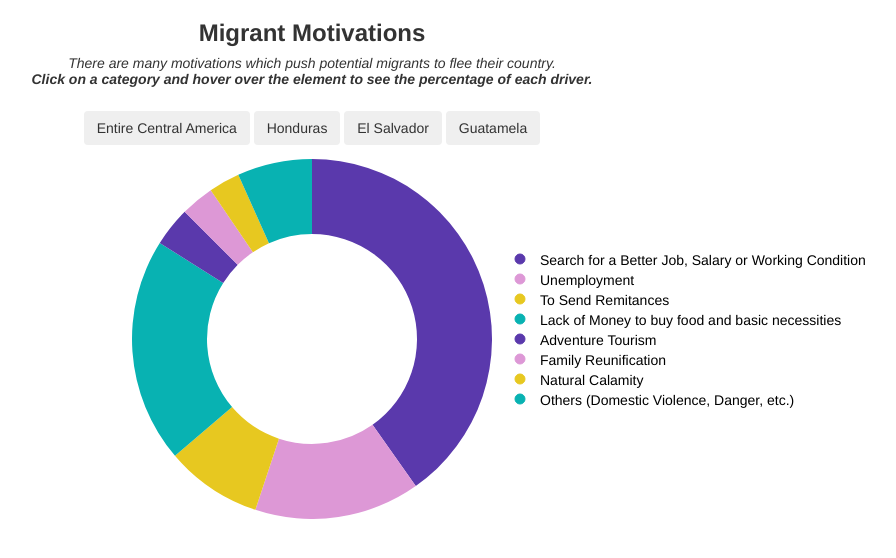
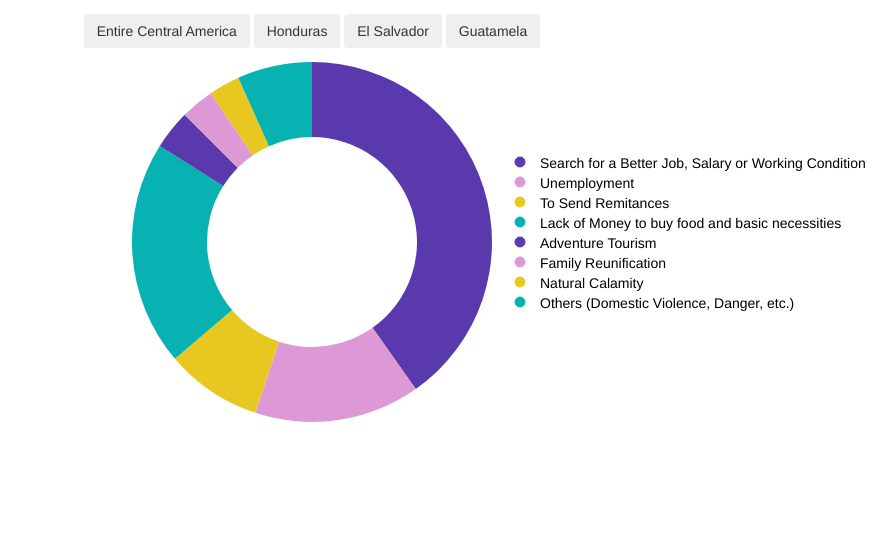
Before and after one commit to domini8888/donut-chart, a plain HTML site: page index.html in a window 1280 px wide. Shown: the whole page, without its empty margins (328-1224 px from the left). Drawn offline with nearby package versions, Linux system fonts and the light colour scheme.

Commit message:
Update index.html

```diff
--- a/index.html
+++ b/index.html
@@ -79,8 +79,6 @@ div.donut-tip {
 
 
 
-    <h3 style="text-align:center" class="row mw-100"><strong>Migrant Motivations</strong></h3>
-    <h5 style=" text-align:center; padding-left: 3em; padding-right: 3em" class="row mw-100"><em>There are many motivations which push potential migrants to flee their country. <br><strong>Click on a category and hover over the element to see the percentage of each driver.</strong></em></h5>
 
 
     <div style="padding: 1em" class="buttons text-center row">
```
